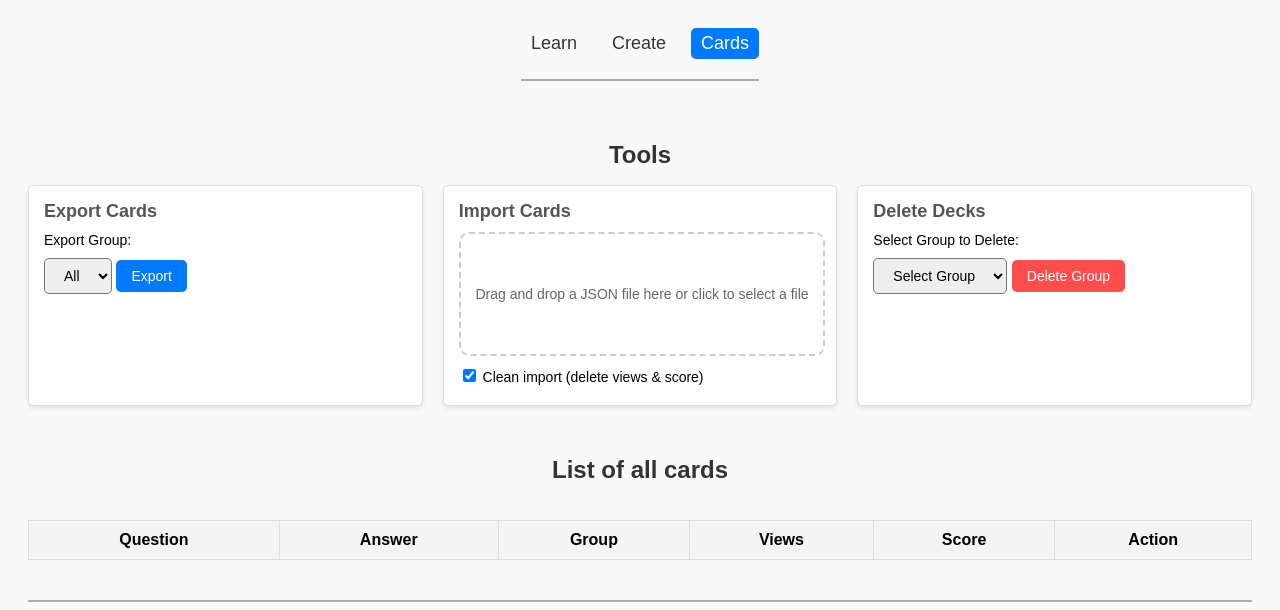
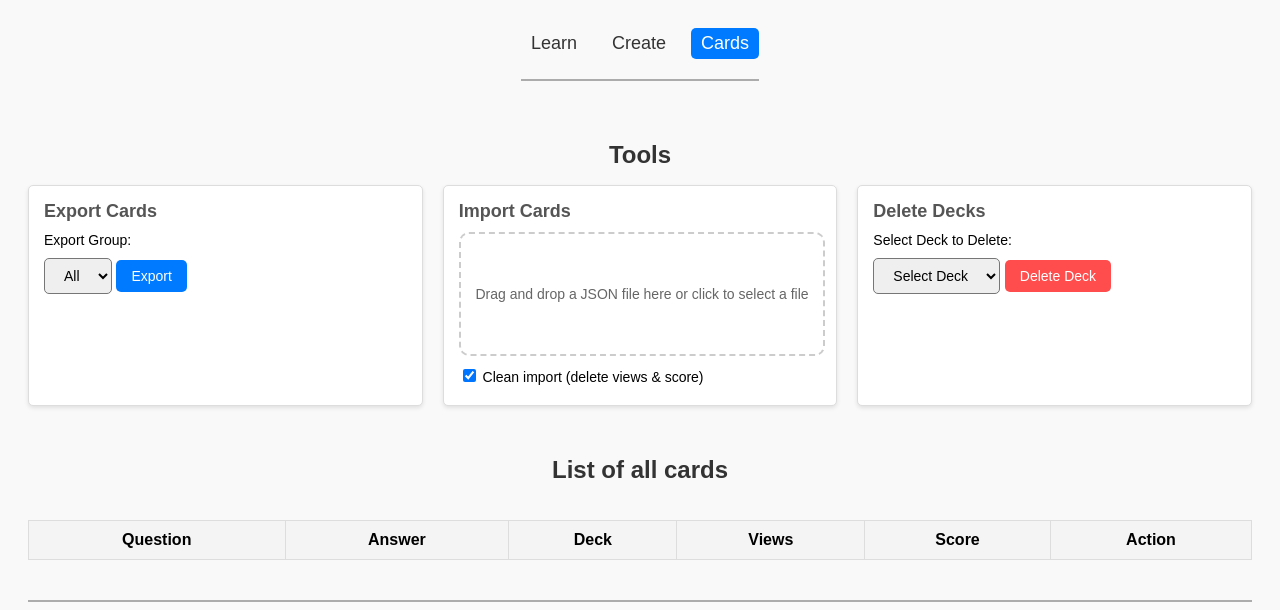
Before and after one commit to Humus4theWin/web-flashcards, a plain HTML site: page cards.html in a window 1280 px wide. Shown: the top 610 px of the page. Drawn offline with Linux system fonts and the light colour scheme.

Commit message:
name cahnges

```diff
--- a/cards.html
+++ b/cards.html
@@ -242,11 +242,11 @@
         </div>
         <div class="tool-section">
             <h2>Delete Decks</h2>
-            <label for="deleteGroupSelect">Select Group to Delete:</label>
+            <label for="deleteGroupSelect">Select Deck to Delete:</label>
             <select id="deleteGroupSelect">
-                <option value="" selected disabled>Select Group</option>
+                <option value="" selected disabled>Select Deck</option>
             </select>
-            <button class="red" id="deleteGroupButton">Delete Group</button>
+            <button class="red" id="deleteGroupButton">Delete Deck</button>
         </div>
     </div>
 
@@ -257,7 +257,7 @@
             <tr>
                 <th>Question</th>
                 <th>Answer</th>
-                <th>Group</th>
+                <th>Deck</th>
                 <th>Views</th>
                 <th>Score</th>
                 <th>Action</th>
@@ -425,7 +425,7 @@
 
                 // Populate DELETE group select
                 const deleteGroupSelect = document.getElementById("deleteGroupSelect");
-                deleteGroupSelect.innerHTML = '<option value="" disabled selected>Select Group</option>'; // Reset dropdown
+                deleteGroupSelect.innerHTML = '<option value="" disabled selected>Select Deck</option>'; // Reset dropdown
                 groups.forEach(group => {
                     const option = document.createElement("option");
                     option.value = group;
```
Also changed, not shown: index.html (+1 -1 lines).
